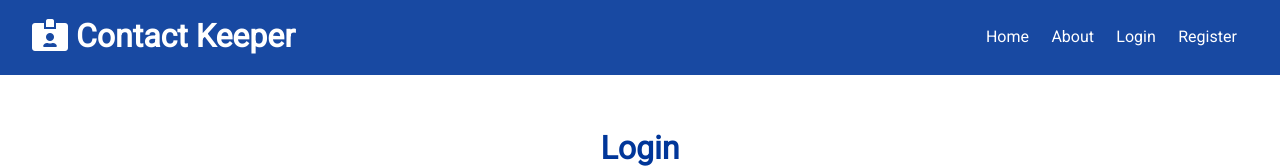
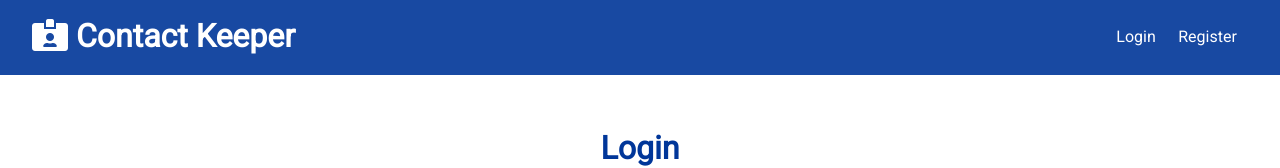
Before and after one commit to hudaprs/mern_contact_keeper, a React (Create React App) app in the folder client/: page /login in a window 1280 px wide. Shown: the top 168 px of the page. Built offline with nearby package versions, Linux system fonts and the light colour scheme.

Commit message:
add logout and navbar enhancement

```diff
--- a/client/src/components/layout/Navbar.js
+++ b/client/src/components/layout/Navbar.js
@@ -5,7 +5,36 @@ import AuthContext from "../../context/auth/authContext";
 
 const Navbar = ({ title, icon }) => {
   const authContext = useContext(AuthContext);
-  const { isAuthenticated } = authContext;
+  const { isAuthenticated, user, logout } = authContext;
+
+  const onLogout = () => {
+    logout();
+  };
+
+  const guestLinks = (
+    <Fragment>
+      <li>
+        <Link to="/login">Login</Link>
+      </li>
+      <li>
+        <Link to="/register">Register</Link>
+      </li>
+    </Fragment>
+  );
+
+  const authenticatedLinks = (
+    <Fragment>
+      <li>
+        <p>Hello {user ? user.name : ""}</p>
+      </li>
+      <li>
+        <a href="#!" onClick={onLogout}>
+          <em className="fas fa-sign-out-alt"></em>
+          <em className="hide-sm">Logout</em>
+        </a>
+      </li>
+    </Fragment>
+  );
 
   return (
     <div className="navbar bg-primary">
@@ -13,24 +42,7 @@ const Navbar = ({ title, icon }) => {
         <em className={icon}></em> {title}
       </h1>
 
-      <ul>
-        <li>
-          <Link to="/">Home</Link>
-        </li>
-        <li>
-          <Link to="/about">About</Link>
-        </li>
-        {!isAuthenticated && (
-          <Fragment>
-            <li>
-              <Link to="/login">Login</Link>
-            </li>
-            <li>
-              <Link to="/register">Register</Link>
-            </li>
-          </Fragment>
-        )}
-      </ul>
+      <ul>{isAuthenticated ? authenticatedLinks : guestLinks}</ul>
     </div>
   );
 };
--- a/client/src/context/auth/AuthState.js
+++ b/client/src/context/auth/AuthState.js
@@ -9,6 +9,7 @@ import {
   USER_LOADED,
   LOGIN_FAIL,
   LOGIN_SUCCESS,
+  LOGOUT,
 } from "../types";
 import axios from "axios";
 import setAuthToken from "../../utils/setAuthToken";
@@ -82,6 +83,8 @@ const AuthState = (props) => {
     }
   };
 
+  const logout = () => dispatch({ type: LOGOUT });
+
   // Clear errors
   const clearErrors = () => dispatch({ type: CLEAR_ERRORS });
 
@@ -98,6 +101,7 @@ const AuthState = (props) => {
         clearErrors,
         loadUser,
         login,
+        logout,
       }}
     >
       {props.children}
--- a/client/src/context/auth/authReducer.js
+++ b/client/src/context/auth/authReducer.js
@@ -6,6 +6,7 @@ import {
   AUTH_ERROR,
   LOGIN_FAIL,
   LOGIN_SUCCESS,
+  LOGOUT,
 } from "../types";
 
 export default (state, { type, payload }) => {
@@ -31,6 +32,7 @@ export default (state, { type, payload }) => {
     case REGISTER_FAIL:
     case AUTH_ERROR:
     case LOGIN_FAIL:
+    case LOGOUT:
       localStorage.clear();
       return {
         ...state,
```
